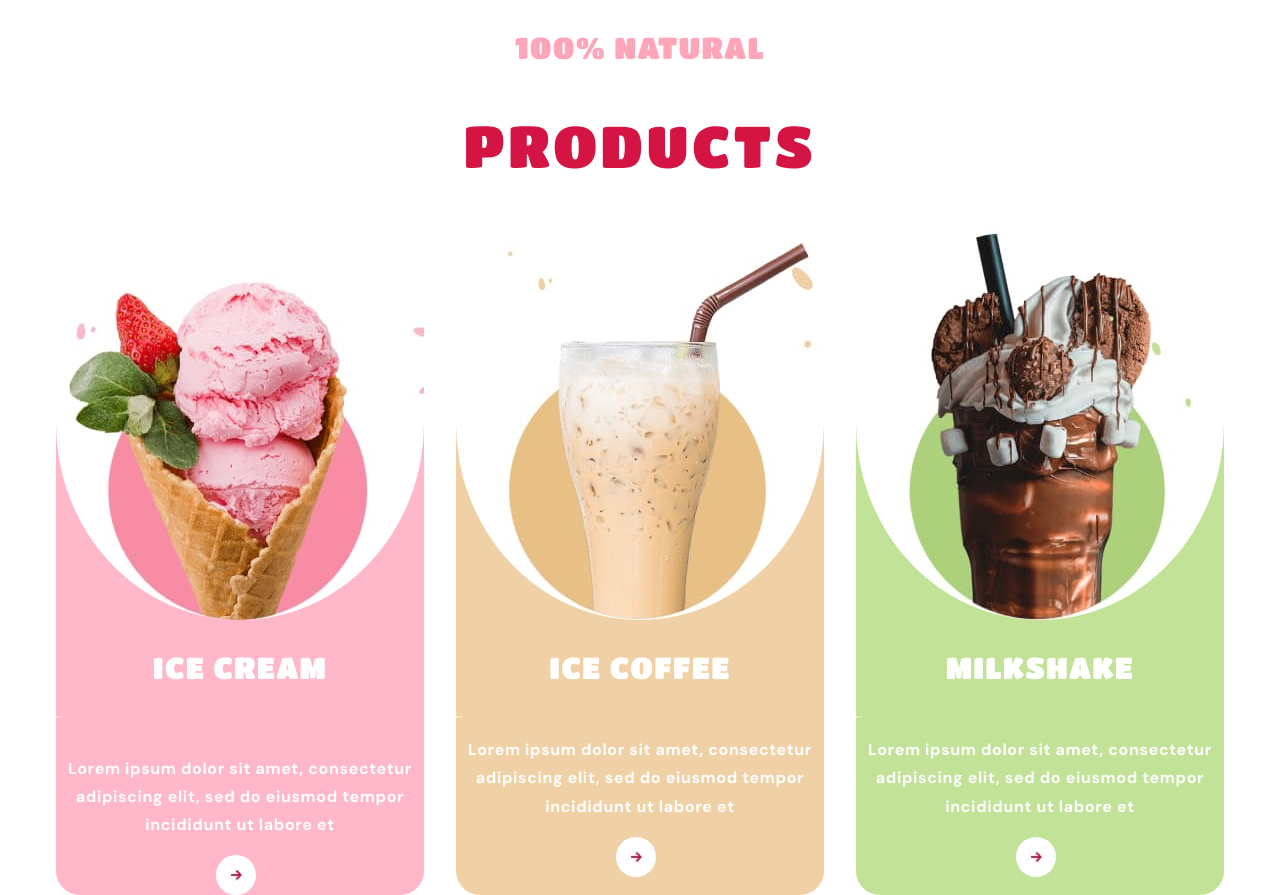
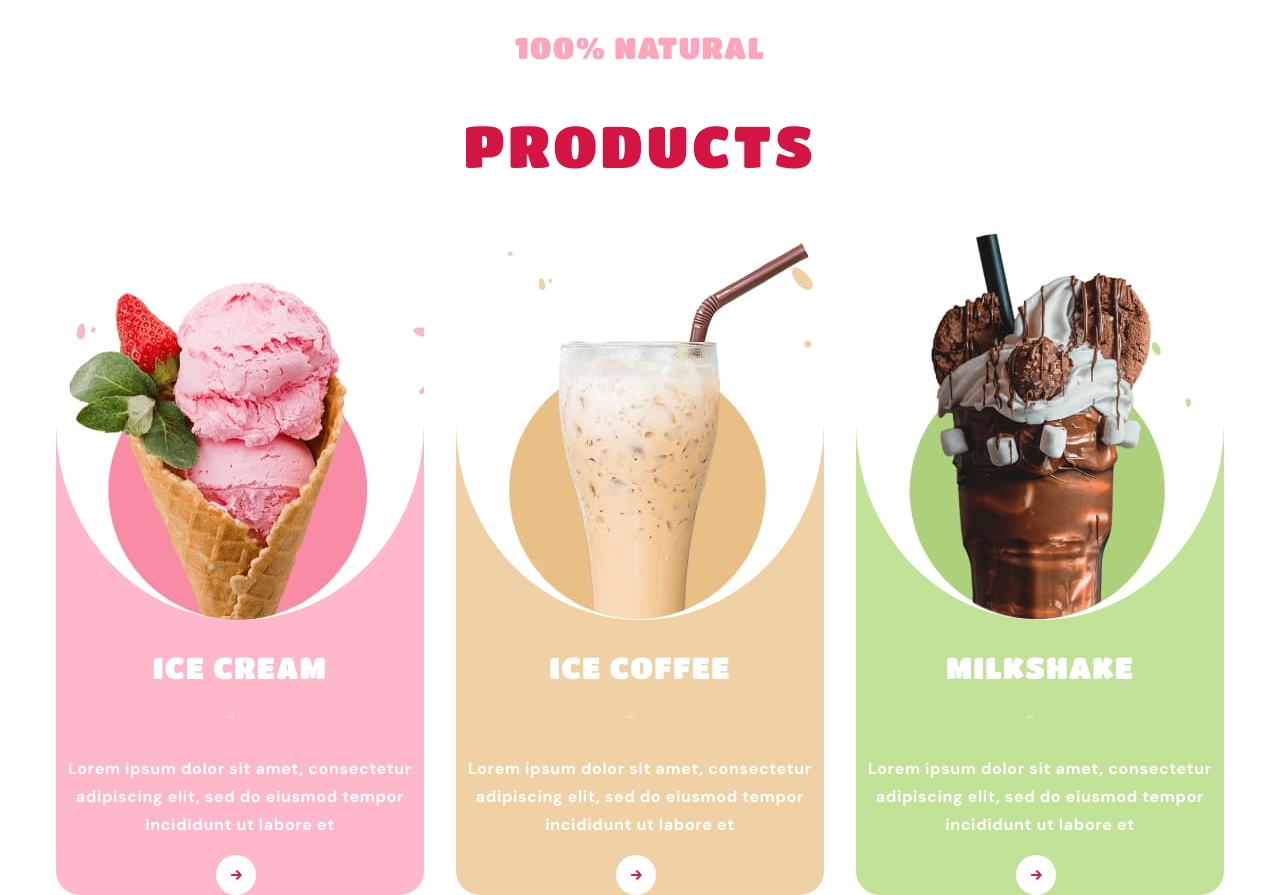
Before and after one commit to angelacorreadev/beta-ice-cream-desktop, a plain HTML site: page index.html in a window 1280 px wide. Drawn offline with nearby package versions, Linux system fonts and the light colour scheme.

Commit message:
alineacion de icono three dots

```diff
--- a/css/styles.css
+++ b/css/styles.css
@@ -48,11 +48,10 @@ color: #FFFFFF;
     border: 0px;
 }
 
-/*.icon-products{
+.icon-products{
     position: relative;
-    top: 32px;
-    bottom: 32px;
-}*/
+    left: 171px;
+}
 
 .product-card{
 /*position: absolute;
--- a/index.html
+++ b/index.html
@@ -31,7 +31,7 @@
     <div class="product-card">
         <img class="product-card-image" src="images/icecoffee .jpg" alt="Ice coffee glass with straw">
         <h3>ICE COFFEE</h3>
-        <svg class="icon icon-products" width="6" height="6"> <use href="images/icons.svg#icon-threedots"></use></svg>
+        <svg class="icon icon-products" width="6" height="6"> <use href="images/icons.svg#icon-threedots"></use></svg></br>
         <p class="product-card-description"> Lorem ipsum dolor sit amet, consectetur adipiscing elit,
             sed do eiusmod tempor incididunt ut labore et</p>
             <input class="button-arrow" type="image" src="images/right-arrow.jpg" height="40" width="40"/>
@@ -41,7 +41,7 @@
     <div class="product-card">
         <img class="product-card-image" src="images/milkshake.jpg" alt="Chocolate milkshake glass with cookies and straw">
         <h3>MILKSHAKE</h3>
-        <svg class="icon icon-products" width="6" height="6"> <use href="images/icons.svg#icon-threedots"></use></svg>
+        <svg class="icon icon-products" width="6" height="6"> <use href="images/icons.svg#icon-threedots"></use></svg></br>
         <p class="product-card-description"> Lorem ipsum dolor sit amet, consectetur adipiscing elit,
            sed do eiusmod tempor incididunt ut labore et</p>
            <input class="button-arrow" type="image" src="images/right-arrow.jpg" height="40" width="40"/>
```
